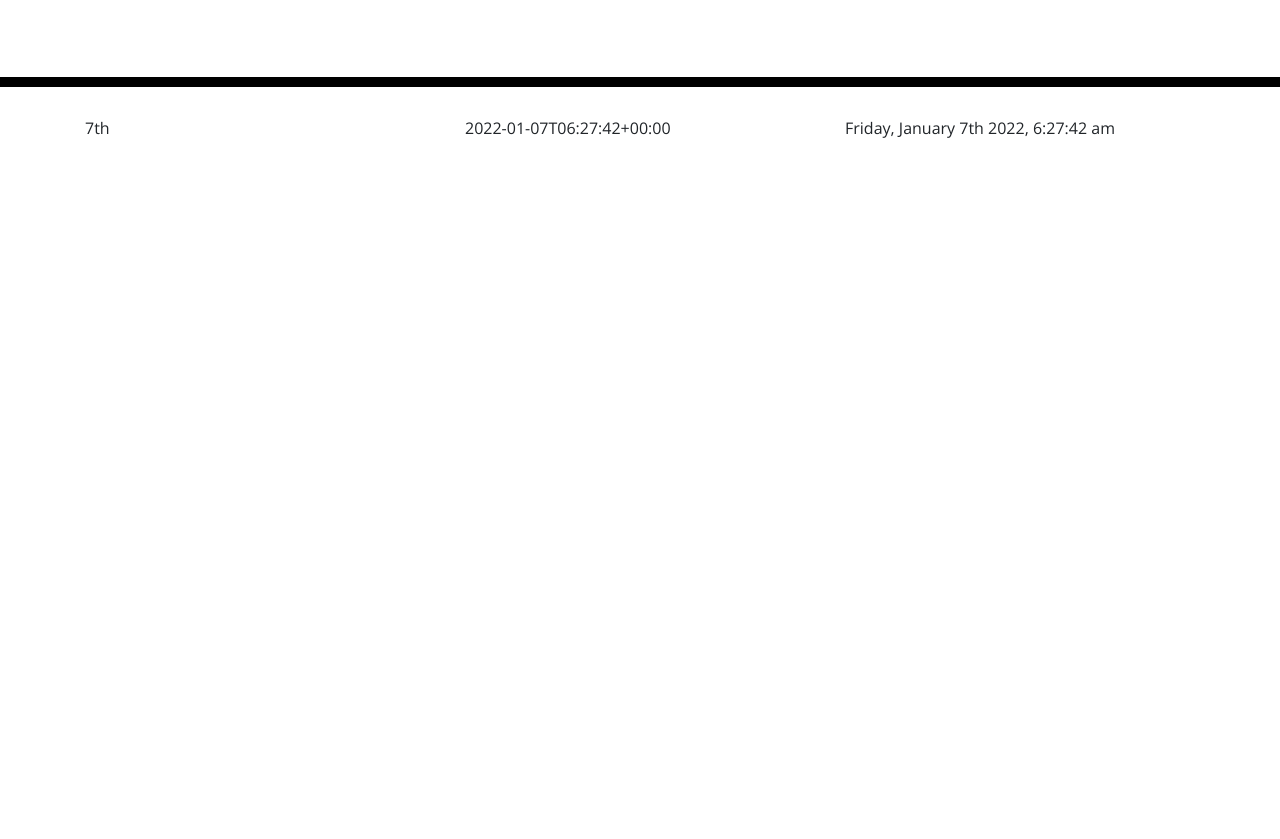
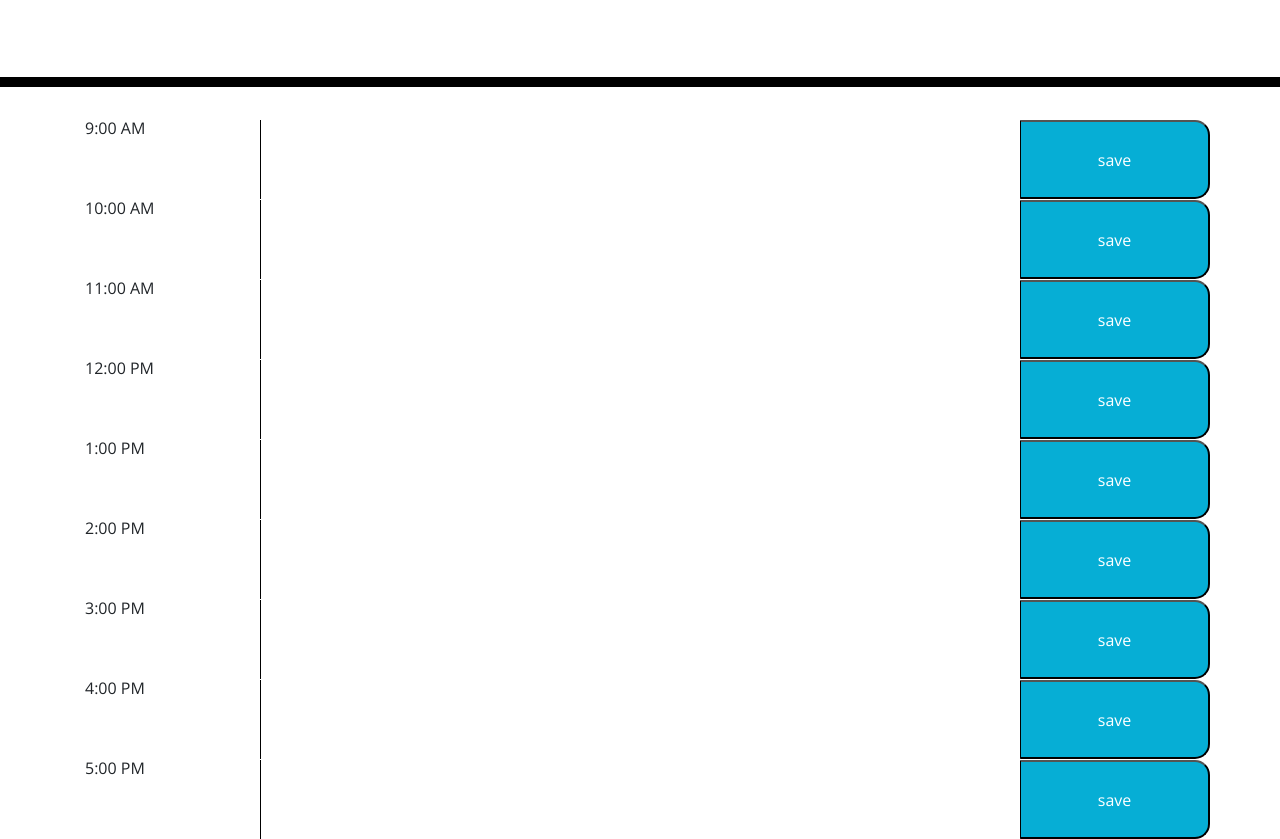
Before and after one commit to plotinusspascual/work-day-scheduler, a plain HTML site: page index.html in a window 1280 px wide. Shown: the part 181-1020 px from the top of the page. Before the commit the page ends 800 px from the top, so only its background shows below. Drawn offline with nearby package versions, Linux system fonts and the light colour scheme.

Commit message:
added hour containers with textinput and save button

```diff
--- a/index.html
+++ b/index.html
@@ -30,10 +30,58 @@
     </header>
     <div class="container">
       <!-- Timeblocks go here -->
-      <div class="row">
-        <div id="day-month" class="col-6 col-md-4"></div>
-        <div id="date-formatted" class="col-6 col-md-4"></div>
-        <div id="date-my" class="col-6 col-md-4"></div>
+      <div id="nine-hour" class="row">
+        <div class="col-6 col-md-2">9:00 AM</div>
+        <textarea class="col-md-8 userInput"></textarea>
+        <button class="submit-button saveBtn col-md-2">save</button>
+      </div>
+
+      <div id="ten-hour" class="row">
+        <div class="col-6 col-md-2">10:00 AM</div>
+        <textarea class="col-md-8 userInput"></textarea>
+        <button class="submit-button saveBtn col-md-2">save</button>
+      </div>
+
+      <div id="eleven-hour" class="row">
+        <div class="col-6 col-md-2">11:00 AM</div>
+        <textarea class="col-md-8 userInput"></textarea>
+        <button class="submit-button saveBtn col-md-2">save</button>
+      </div>
+
+      <div id="twelve-hour" class="row">
+        <div class="col-6 col-md-2">12:00 PM</div>
+        <textarea class="col-md-8 userInput"></textarea>
+        <button class="submit-button saveBtn col-md-2">save</button>
+      </div>
+
+      <div id="one-hour" class="row">
+        <div class="col-6 col-md-2">1:00 PM</div>
+        <textarea class="col-md-8 userInput"></textarea>
+        <button class="submit-button saveBtn col-md-2">save</button>
+      </div>
+
+      <div id="two-hour" class="row">
+        <div class="col-6 col-md-2">2:00 PM</div>
+        <textarea class="col-md-8 userInput"></textarea>
+        <button class="submit-button saveBtn col-md-2">save</button>
+      </div>
+
+      <div id="three-hour" class="row">
+        <div class="col-6 col-md-2">3:00 PM</div>
+        <textarea class="col-md-8 userInput"></textarea>
+        <button class="submit-button saveBtn col-md-2">save</button>
+      </div>
+
+      <div id="four-hour" class="row">
+        <div class="col-6 col-md-2">4:00 PM</div>
+        <textarea class="col-md-8 userInput"></textarea>
+        <button class="submit-button saveBtn col-md-2">save</button>
+      </div>
+
+      <div id="five-hour" class="row">
+        <div class="col-6 col-md-2">5:00 PM</div>
+        <textarea class="col-md-8 userInput"></textarea>
+        <button class="submit-button saveBtn col-md-2">save</button>
       </div>
     </div>
 
```
Also changed, not shown: app.js (line endings or trailing spaces).
